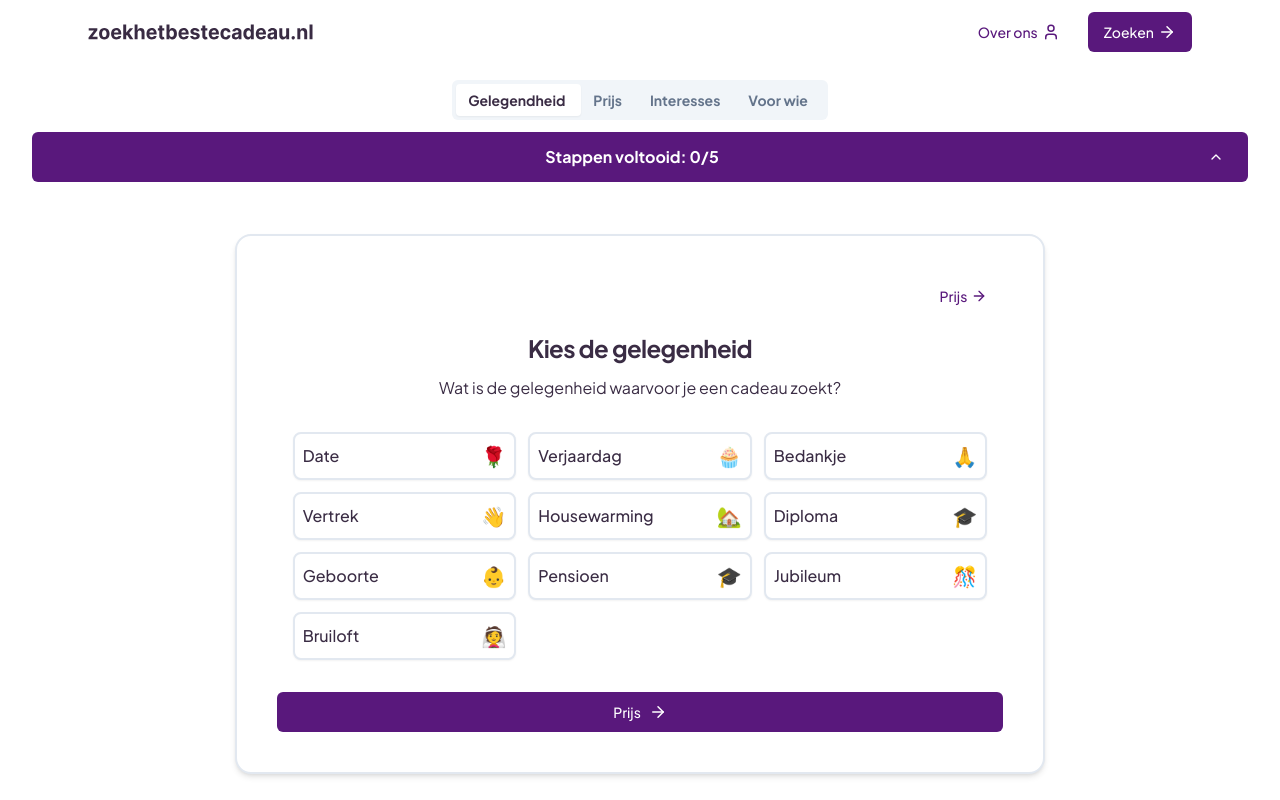
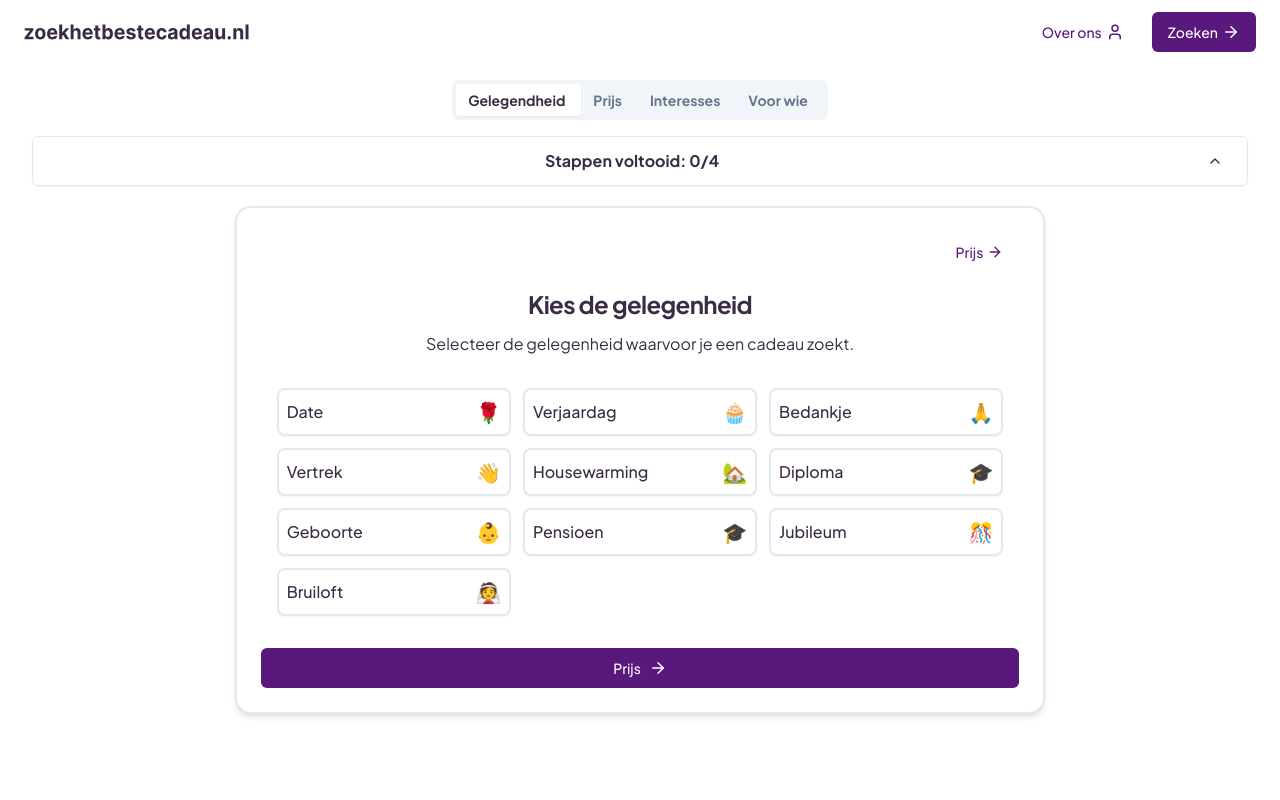
Before and after one commit to TristanVarewijck/zoekhetbestecadeau, a Next.js app: page /finder in a window 1280 px wide. Shown: the top 800 px of the page. Built offline with nearby package versions, Linux system fonts and the light colour scheme.

Commit message:
fix: working on the flow

```diff
--- a/blocks/searchCta.tsx
+++ b/blocks/searchCta.tsx
@@ -8,6 +8,7 @@ import H3Heading from "@/components/custom/heading/h3Heading";
 import { useRouter } from "next/navigation";
 import RangeSlider from "@/components/custom/rangeSlider";
 import { FilterProps } from "@/app/types";
+import Image from "next/image";
 
 // promotional occasions (e.g. Christmas, Valentine's Day)
 // const holidayOccasions = [
@@ -167,7 +168,7 @@ const content = [
   {
     label: "Gelegenheid",
     title: "Kies de gelegenheid",
-    subtitle: "Wat is de gelegenheid waarvoor je een cadeau zoekt?",
+    subtitle: "Selecteer de gelegenheid waarvoor je een cadeau zoekt.",
   },
   {
     label: "Prijs",
@@ -178,20 +179,19 @@ const content = [
     label: "Interesses",
     title: "Wat zijn de interesses?",
     subtitle:
-      "Wat zijn de interesses van de persoon voor wie je een cadeau zoekt?",
+      "Selecteer de interesses van de persoon waarvoor je een cadeau zoekt.",
   },
   {
     label: "Voor wie",
     title: "Voor wie is het cadeau?",
-    subtitle:
-      "Voor wie zoek je een cadeau? Selecteer hieronder het geslacht van de persoon voor wie je een cadeau zoekt.",
+    subtitle: "Selecteer de optie die het beste past.",
   },
 
   {
-    label: "Resultaten",
-    title: "Dit zijn de cadeaus die bij de persoon passen!",
+    label: "Resultaten 🎉",
+    title: "Dit zijn de cadeaus die wij gevonden hebben",
     subtitle:
-      "Hieronder vind je de cadeaus die wij gevonden hebben, refresh om nieuwe cadeaus te zien",
+      "Wij hopen dat je een leuk cadeau hebt gevonden. Veel plezier met geven!",
   },
 ];
 
@@ -255,32 +255,25 @@ const SearchCta = ({
       // RESULTATEN
       default:
         return (
-          <div className="flex gap-4 justify-center">
-            <Button
-              variant="default"
-              onClick={() => {
-                localStorage.setItem("currentStep", "1");
-                setCurrentStep(1);
-              }}
-            >
-              Refresh de resultaten
-              <RefreshCw size={16} className="ml-1" />
-            </Button>
+          <div>
+            {/* filters overview clickable to go back to the step */}
+            <div>
+              <div></div>
+              <Image
+                src="/images/woman_and_daughter.svg"
+                alt="Gifts"
+                width={300}
+                height={0}
+                className="mx-auto"
+              />
+            </div>
 
-            <Button
-              variant="outline"
-              onClick={() => {
-                localStorage.setItem("currentStep", "1");
-                setCurrentStep(1);
-              }}
-            >
-              Opnieuw beginnen
-              <Home size={16} className="ml-1" />
-            </Button>
+            {/* scroll down indicator */}
+            <div></div>
           </div>
         );
     }
-  }, [currentStep, setData, setCurrentStep]);
+  }, [currentStep, setData]);
 
   // get the current step from local storage
   useEffect(() => {
@@ -297,7 +290,7 @@ const SearchCta = ({
 
   return (
     <div
-      className={`relative overflow-hidden flex justify-start flex-col mb-10 mt-5 lg:md:w-2/3 md:mx-auto rounded-2xl bg-white border-2 gap-4 p-10 shadow-md`}
+      className={`relative overflow-hidden flex justify-start flex-col mb-10 mt-5 lg:md:w-2/3 md:mx-auto rounded-2xl bg-white border-2 gap-4 p-4 lg:p-6 shadow-md`}
     >
       {/* navigation */}
       {showResults && (
@@ -334,6 +327,19 @@ const SearchCta = ({
             >
               {content[currentStep].label}
               <ArrowRight size={16} className="ml-1" />
+            </Button>
+          )}
+
+          {currentStep === 5 && (
+            <Button
+              variant="secondary"
+              onClick={() => {
+                localStorage.setItem("currentStep", "1");
+                setCurrentStep(1);
+              }}
+            >
+              {content[0].label}
+              <RefreshCw size={16} className="ml-1" />
             </Button>
           )}
         </div>
--- a/blocks/searchMerged.tsx
+++ b/blocks/searchMerged.tsx
@@ -3,7 +3,14 @@
 import { FilterProps } from "@/app/types";
 import SearchCta from "./searchCta";
 import SearchResults from "./searchResults";
-import { Dispatch, SetStateAction, useMemo, useState } from "react";
+import {
+  Dispatch,
+  SetStateAction,
+  use,
+  useEffect,
+  useMemo,
+  useState,
+} from "react";
 import { useFetchProducts } from "@/hooks/useFetchProducts";
 import { useLocalStorageFilters } from "@/hooks/useLocalStorageFilters";
 import {
@@ -13,38 +20,14 @@ import {
   AccordionTrigger,
 } from "@/components/ui/accordion";
 import { Tabs, TabsList, TabsTrigger } from "@/components/ui/tabs";
-import { Check } from "lucide-react";
+import { ArrowRight, Check } from "lucide-react";
+import { Button } from "@/components/ui/button";
 
 interface SearchMergedProps {
   showResults: boolean;
   query?: FilterProps;
   setQuery?: Dispatch<SetStateAction<FilterProps | {}>>;
 }
-
-// voor hem, voor haar, voor iedereen
-const SearchMerged = ({ showResults, query, setQuery }: SearchMergedProps) => {
-  const [currentStep, setCurrentStep] = useState(1);
-  const localStoredQuery = useLocalStorageFilters([
-    "occasions",
-    "interests",
-    "forWho",
-    "price",
-  ]);
-
-  const newQuery = query || localStoredQuery;
-
-  const { products, loading, error } = useFetchProducts(newQuery);
-
-  const queryKeysLength = useMemo(() => {
-    return Object.keys(newQuery || {}).filter(
-      // @ts-ignore - fix this (weird typing issue)
-      (key) => Array.isArray(newQuery[key]) && newQuery[key].length >= 1
-    );
-  }, [newQuery]);
-
-  // STATES <-- uncomment to see the values
-  // console.log(loading);
-  // console.log(error)
 
 const questions = [
   {
@@ -74,24 +57,61 @@ const SearchMerged = ({ showResults, query, setQuery }: SearchMergedProps) => {
   },
 ];
 
+// voor hem, voor haar, voor iedereen
+const SearchMerged = ({ showResults, query, setQuery }: SearchMergedProps) => {
+  const [currentStep, setCurrentStep] = useState(1);
+  const localStoredQuery = useLocalStorageFilters([
+    "occasions",
+    "interests",
+    "forWho",
+    "price",
+  ]);
+
+  const newQuery = query || localStoredQuery;
+
+  const { products, loading, error } = useFetchProducts(newQuery);
+
+  const queryKeysLength = useMemo(() => {
+    return Object.keys(newQuery || {}).filter(
+      // @ts-ignore - fix this (weird typing issue)
+      (key) => Array.isArray(newQuery[key]) && newQuery[key].length >= 1
+    );
+  }, [newQuery]);
+
+  // STATES <-- uncomment to see the values
+  // console.log(loading);
+  // console.log(error)
+
+  useEffect(() => {
+    if (!showResults) {
+      setCurrentStep(1);
+      return;
+    }
+  }, [showResults]);
+
   return (
-    <div>
+    <div className="flex flex-col items-center gap-1 w-full ">
       {showResults && (
+        <div className="flex items-center gap-2 mb-3">
           <Tabs
             value={questions[currentStep - 1].questionType}
-          className={`w-full flex justify-center mb-3`}
+            className={`flex justify-center`}
             onValueChange={(value) => {
               const currentStep = questions.find(
                 (question) => question.questionType === value
               );
+
+              // in loxal storage
+              localStorage.setItem(
+                "currentStep",
+                currentStep?.step.toString() || "1"
+              );
+
               setCurrentStep(currentStep?.step || 1);
             }}
           >
             <TabsList>
-            {questions.map(
-              (question) => (
-                console.log(question.questionType),
-                (
+              {questions.map((question) => (
                 <TabsTrigger
                   key={question.step}
                   value={question.questionType}
@@ -110,26 +130,43 @@ const SearchMerged = ({ showResults, query, setQuery }: SearchMergedProps) => {
                     </span>
                   </span>
                 </TabsTrigger>
-                )
-              )
-            )}
+              ))}
             </TabsList>
           </Tabs>
+
+          {queryKeysLength.length === 4 && (
+            <Button
+              onClick={() => {
+                localStorage.setItem("currentStep", "5");
+                setCurrentStep(5);
+              }}
+            >
+              <span className="w-full text-center font-bold">
+                Resultaten 🎉
+              </span>
+
+              <span>
+                <ArrowRight className="ml-2" size={16} />
+              </span>
+            </Button>
+          )}
+        </div>
       )}
 
       <Accordion
         type="single"
         collapsible={!showResults ? false : true}
         defaultValue="item-1"
+        className="w-full"
       >
         <AccordionItem value="item-1" className={`border-none`}>
           <AccordionTrigger
             className={`${
               !showResults ? "hidden" : ""
-            } bg-primary text-white px-6 rounded-[6px] h-[50px] mb-8`}
+            }  border-gray-200 border px-6 rounded-[6px] shadow-sm h-[50px]`}
           >
             <span className="w-full text-center font-bold">
-              Stappen voltooid: {queryKeysLength.length}/{questions.length}
+              Stappen voltooid: {queryKeysLength.length}/{questions.length - 1}
             </span>
           </AccordionTrigger>
           <AccordionContent>
@@ -143,7 +180,9 @@ const SearchMerged = ({ showResults, query, setQuery }: SearchMergedProps) => {
         </AccordionItem>
       </Accordion>
 
+      <div className="mt-4 lg:mt-6">
         {showResults && <SearchResults productsArray={products} />}
+      </div>
     </div>
   );
 };
--- a/components/custom/footer.tsx
+++ b/components/custom/footer.tsx
@@ -6,7 +6,7 @@ const Footer = () => {
   const currentYear = new Date().getFullYear();
   return (
     <footer className="bg-gray-100">
-      <div className="max-w-6xl mx-auto py-7 px-3 w-full">
+      <div className="max-w-[1440px] mx-auto py-7 px-3 w-full">
         <div className="flex items-center justify-center md:justify-between mb-14">
           <div className="flex flex-col md:flex-row items-center gap-4 md:gap-10 justify-between">
             <Link href="/">
--- a/components/custom/navbar.tsx
+++ b/components/custom/navbar.tsx
@@ -6,7 +6,7 @@ import Image from "next/image";
 
 const Navbar = () => {
   return (
-    <div className="flex h-16 shrink-0 items-center mx-auto px-4 md:px-6 max-w-6xl justify-end absolute w-full right-0 left-0 z-50">
+    <div className="flex h-16 shrink-0 items-center mx-auto px-4 md:px-6 max-w-[1440px] justify-end absolute w-full right-0 left-0 z-50">
       <Sheet>
         <SheetTrigger asChild>
           <Button className="lg:hidden" size="icon" variant="outline">
```
Also changed, not shown: public/images/woman_and_daughter.svg (added). Lines whose indentation alone changed are shown as unchanged.
